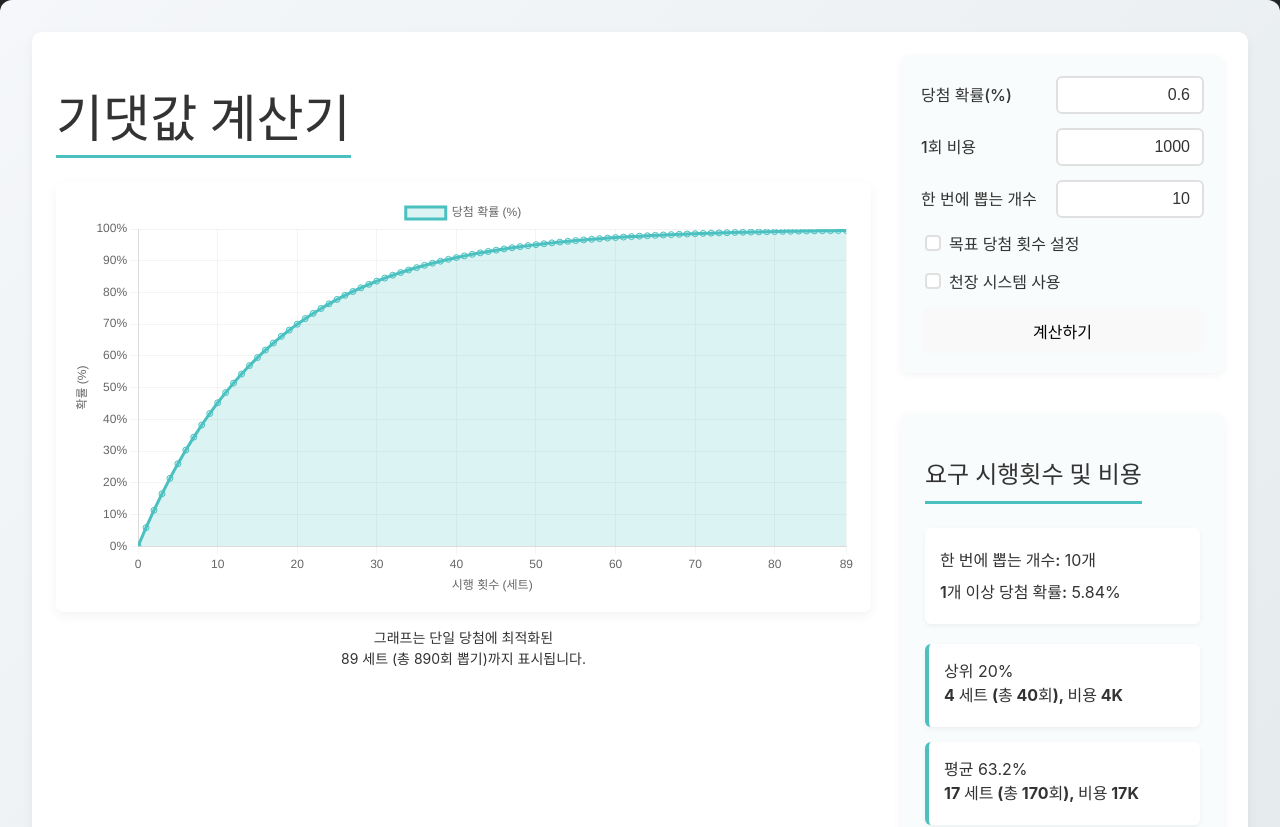
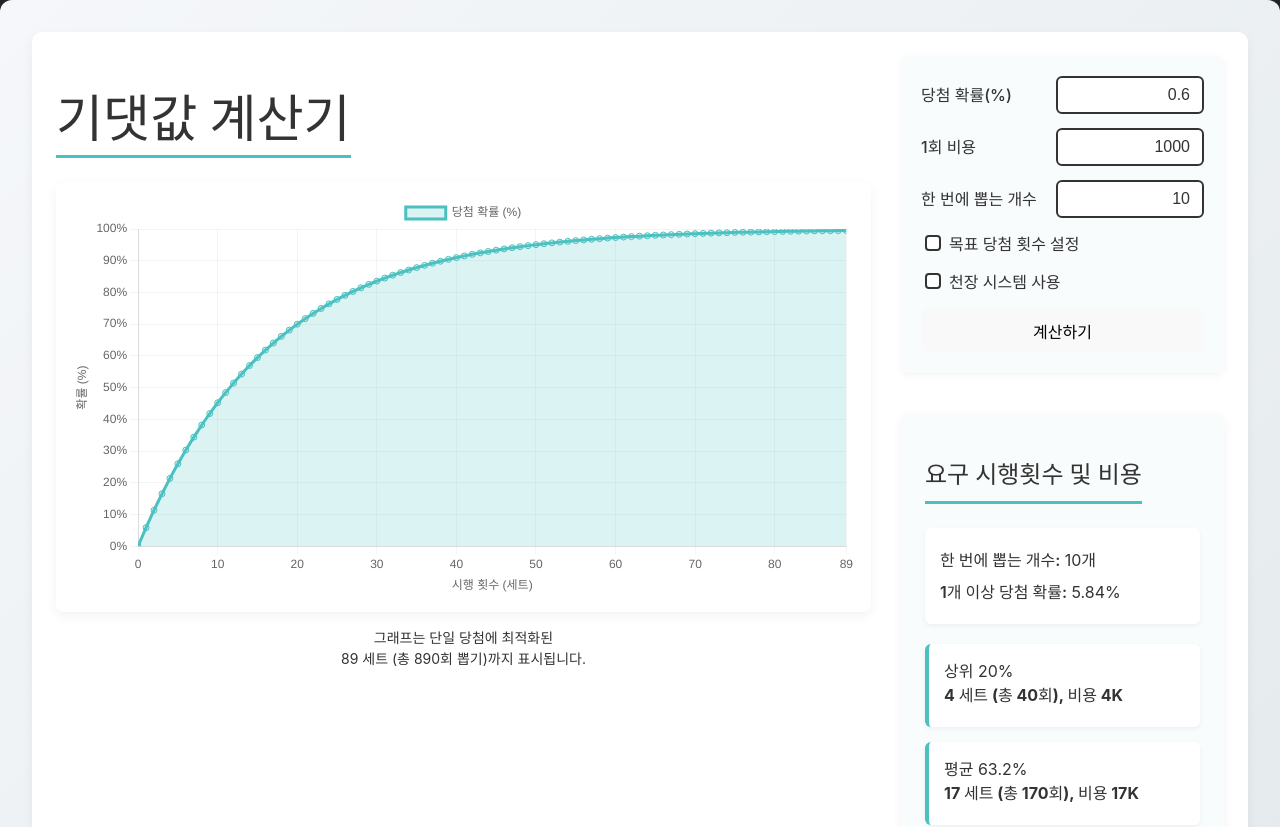
Before and after one commit to Lacri1/ProbExpect, a React (Vite) app: page / in a window 1280 px wide. Shown: the top 827 px of the page. Built offline with nearby package versions, Linux system fonts and the light colour scheme.

Commit message:
Update CSS

```diff
--- a/src/App.css
+++ b/src/App.css
@@ -165,7 +165,7 @@ body {
   -webkit-appearance: none;
   width: 20px;
   height: 20px;
-  border: 2px solid var(--border-color-light);
+  border: 2px solid var(--text-color-dark); /* Darker border for light mode */
   border-radius: 4px;
   background-color: white;
   position: relative;
@@ -211,7 +211,7 @@ body {
 .input-number {
   width: 100px;
   padding: 8px 12px;
-  border: 2px solid var(--border-color-light);
+  border: 2px solid var(--text-color-dark); /* Darker border for light mode */
   border-radius: 6px;
   font-size: 16px;
   transition: all 0.2s;
@@ -670,7 +670,7 @@ body {
 
 .stats-cost {
   font-weight: 600;
-  color: var(--secondary-color);
+  color: var(--text-color-dark); /* Darker color for light mode */
 }
 
 /* 몬테카를로 시뮬레이션 참고 문구 */
```
